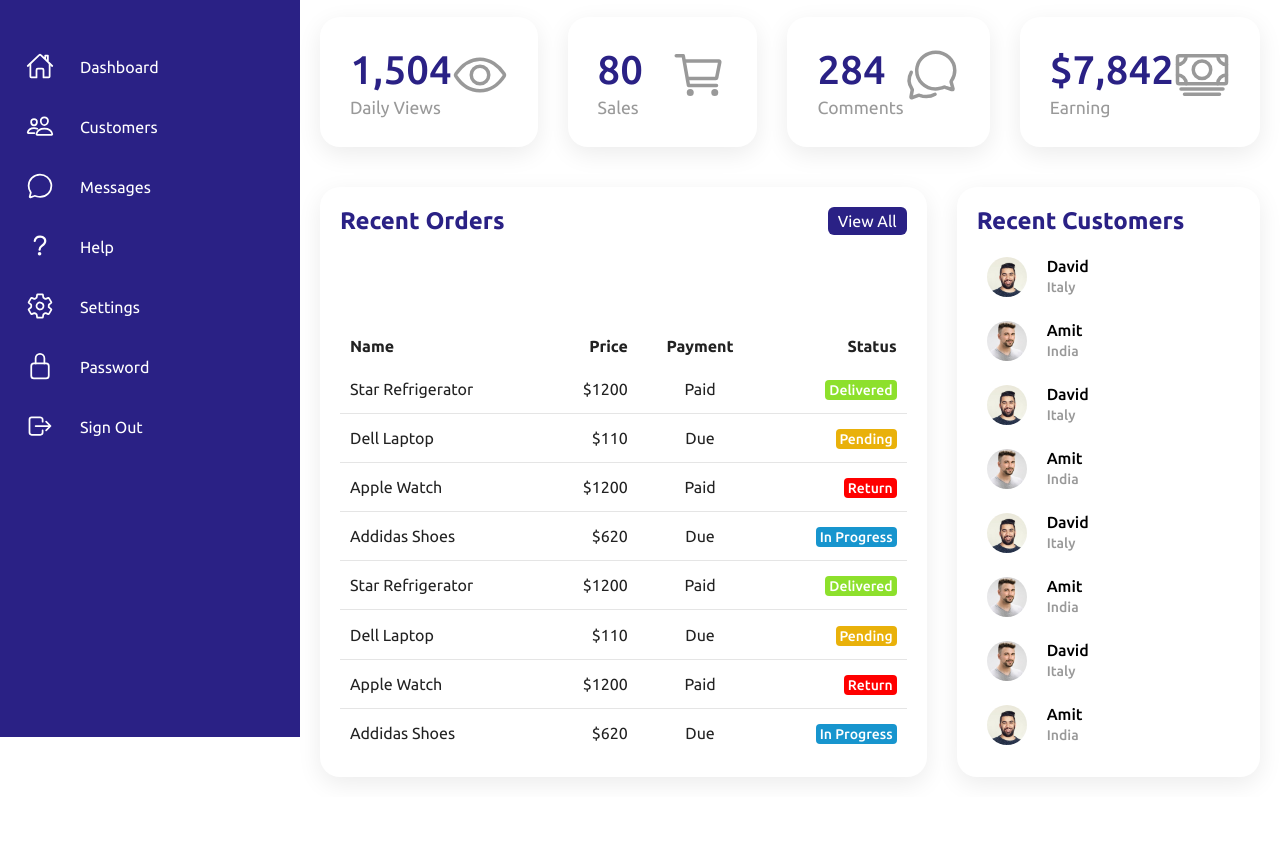
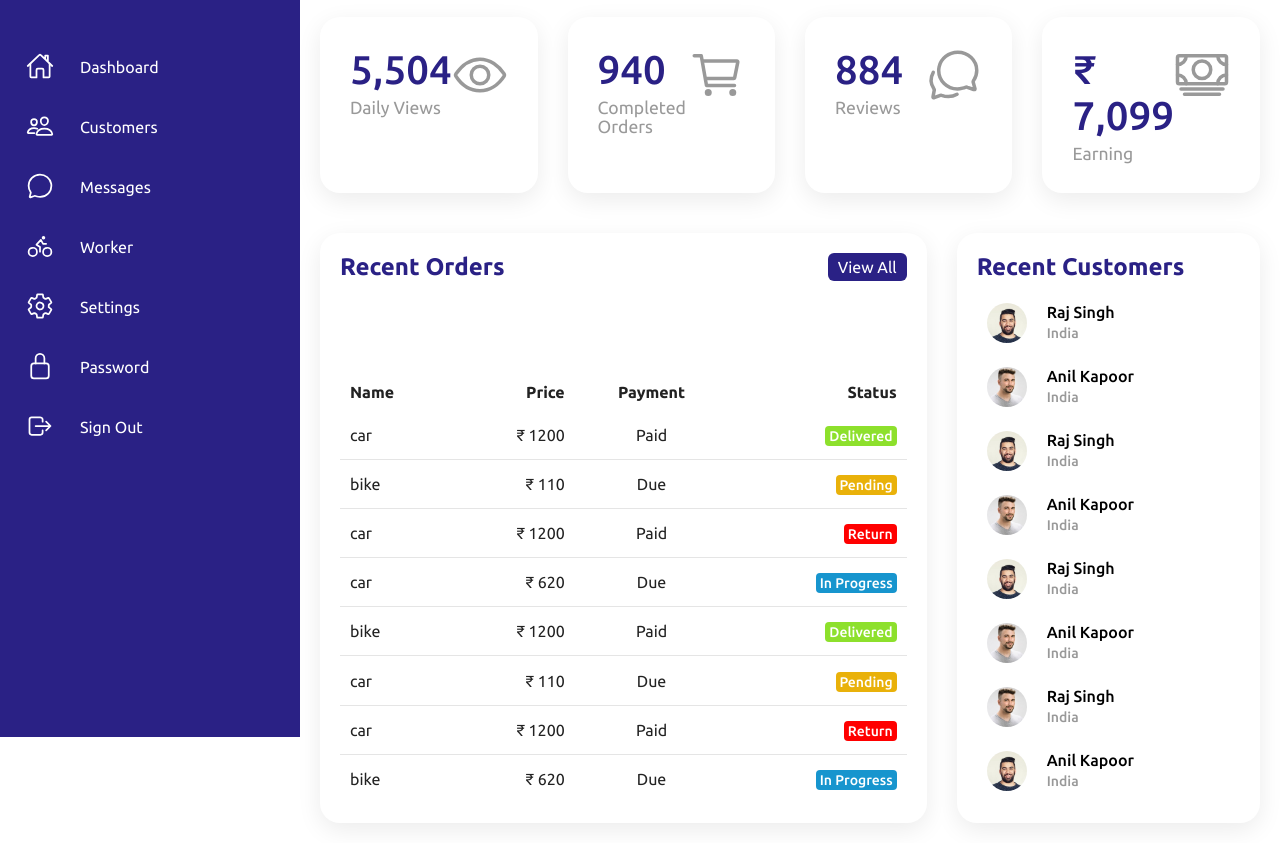
Before and after one commit to mashkoor098/admin_panel, a plain HTML site: page index.html in a window 1280 px wide. Shown: the part 63-906 px from the top of the page. Before the commit the page ends 860 px from the top, so only its background shows below. Drawn offline with nearby package versions, Linux system fonts and the light colour scheme.

Commit message:
Update index.html

```diff
--- a/index.html
+++ b/index.html
@@ -5,7 +5,7 @@
     <meta charset="UTF-8">
     <meta http-equiv="X-UA-Compatible" content="IE=edge">
     <meta name="viewport" content="width=device-width, initial-scale=1.0">
-    <title>Responsive Admin Dashboard | Korsat X Parmaga</title>
+    <title>Responsive Admin Dashboard | by Mashkoor</title>
     <!-- ======= Styles ====== -->
     <link rel="stylesheet" href="assets/css/style.css">
 </head>
@@ -25,7 +25,7 @@
                 </li>
 
                 <li>
-                    <a href="#">
+                    <a href="index.html">
                         <span class="icon">
                             <ion-icon name="home-outline"></ion-icon>
                         </span>
@@ -43,7 +43,7 @@
                 </li>
 
                 <li>
-                    <a href="#">
+                    <a href="message.html">
                         <span class="icon">
                             <ion-icon name="chatbubble-outline"></ion-icon>
                         </span>
@@ -52,16 +52,16 @@
                 </li>
 
                 <li>
-                    <a href="#">
+                    <a href="worker.html">
                         <span class="icon">
-                            <ion-icon name="help-outline"></ion-icon>
+                            <ion-icon name="bicycle-outline"></ion-icon>
+
                         </span>
-                        <span class="title">Help</span>
+                        <span class="title">Worker</span>
                     </a>
                 </li>
-
                 <li>
-                    <a href="#">
+                    <a href="Setting.html">
                         <span class="icon">
                             <ion-icon name="settings-outline"></ion-icon>
                         </span>
@@ -70,7 +70,7 @@
                 </li>
 
                 <li>
-                    <a href="#">
+                    <a href="password.html">
                         <span class="icon">
                             <ion-icon name="lock-closed-outline"></ion-icon>
                         </span>
@@ -79,7 +79,7 @@
                 </li>
 
                 <li>
-                    <a href="#">
+                    <a href="">
                         <span class="icon">
                             <ion-icon name="log-out-outline"></ion-icon>
                         </span>
@@ -112,7 +112,7 @@
             <div class="cardBox">
                 <div class="card">
                     <div>
-                        <div class="numbers">1,504</div>
+                        <div class="numbers">5,504</div>
                         <div class="cardName">Daily Views</div>
                     </div>
 
@@ -123,8 +123,8 @@
 
                 <div class="card">
                     <div>
-                        <div class="numbers">80</div>
-                        <div class="cardName">Sales</div>
+                        <div class="numbers">940</div>
+                        <div class="cardName">Completed Orders</div>
                     </div>
 
                     <div class="iconBx">
@@ -134,8 +134,8 @@
 
                 <div class="card">
                     <div>
-                        <div class="numbers">284</div>
-                        <div class="cardName">Comments</div>
+                        <div class="numbers">884</div>
+                        <div class="cardName">Reviews</div>
                     </div>
 
                     <div class="iconBx">
@@ -145,7 +145,7 @@
 
                 <div class="card">
                     <div>
-                        <div class="numbers">$7,842</div>
+                        <div class="numbers">₹ 7,099</div>
                         <div class="cardName">Earning</div>
                     </div>
 
@@ -160,7 +160,7 @@
                 <div class="recentOrders">
                     <div class="cardHeader">
                         <h2>Recent Orders</h2>
-                        <a href="#" class="btn">View All</a>
+                        <a href="customer.html" class="btn">View All</a>
                     </div>
 
                     <table>
@@ -175,57 +175,57 @@
 
                         <tbody>
                             <tr>
-                                <td>Star Refrigerator</td>
-                                <td>$1200</td>
+                                <td>car</td>
+                                <td>₹ 1200</td>
                                 <td>Paid</td>
                                 <td><span class="status delivered">Delivered</span></td>
                             </tr>
 
                             <tr>
-                                <td>Dell Laptop</td>
-                                <td>$110</td>
+                                <td>bike</td>
+                                <td>₹ 110</td>
                                 <td>Due</td>
                                 <td><span class="status pending">Pending</span></td>
                             </tr>
 
                             <tr>
-                                <td>Apple Watch</td>
-                                <td>$1200</td>
+                                <td>car</td>
+                                <td>₹ 1200</td>
                                 <td>Paid</td>
                                 <td><span class="status return">Return</span></td>
                             </tr>
 
                             <tr>
-                                <td>Addidas Shoes</td>
-                                <td>$620</td>
+                                <td>car</td>
+                                <td>₹ 620</td>
                                 <td>Due</td>
                                 <td><span class="status inProgress">In Progress</span></td>
                             </tr>
 
                             <tr>
-                                <td>Star Refrigerator</td>
-                                <td>$1200</td>
+                                <td>bike</td>
+                                <td>₹ 1200</td>
                                 <td>Paid</td>
                                 <td><span class="status delivered">Delivered</span></td>
                             </tr>
 
                             <tr>
-                                <td>Dell Laptop</td>
-                                <td>$110</td>
+                                <td>car</td>
+                                <td>₹ 110</td>
                                 <td>Due</td>
                                 <td><span class="status pending">Pending</span></td>
                             </tr>
 
                             <tr>
-                                <td>Apple Watch</td>
-                                <td>$1200</td>
+                                <td>car</td>
+                                <td>₹ 1200</td>
                                 <td>Paid</td>
                                 <td><span class="status return">Return</span></td>
                             </tr>
 
                             <tr>
-                                <td>Addidas Shoes</td>
-                                <td>$620</td>
+                                <td>bike</td>
+                                <td>₹ 620</td>
                                 <td>Due</td>
                                 <td><span class="status inProgress">In Progress</span></td>
                             </tr>
@@ -245,7 +245,7 @@
                                 <div class="imgBx"><img src="assets/imgs/customer02.jpg" alt=""></div>
                             </td>
                             <td>
-                                <h4>David <br> <span>Italy</span></h4>
+                                <h4>Raj Singh <br> <span>India</span></h4>
                             </td>
                         </tr>
 
@@ -254,7 +254,7 @@
                                 <div class="imgBx"><img src="assets/imgs/customer01.jpg" alt=""></div>
                             </td>
                             <td>
-                                <h4>Amit <br> <span>India</span></h4>
+                                <h4>Anil Kapoor <br> <span>India</span></h4>
                             </td>
                         </tr>
 
@@ -263,7 +263,7 @@
                                 <div class="imgBx"><img src="assets/imgs/customer02.jpg" alt=""></div>
                             </td>
                             <td>
-                                <h4>David <br> <span>Italy</span></h4>
+                                <h4>Raj Singh <br> <span>India</span></h4>
                             </td>
                         </tr>
 
@@ -272,7 +272,7 @@
                                 <div class="imgBx"><img src="assets/imgs/customer01.jpg" alt=""></div>
                             </td>
                             <td>
-                                <h4>Amit <br> <span>India</span></h4>
+                                <h4>Anil Kapoor <br> <span>India</span></h4>
                             </td>
                         </tr>
 
@@ -281,7 +281,7 @@
                                 <div class="imgBx"><img src="assets/imgs/customer02.jpg" alt=""></div>
                             </td>
                             <td>
-                                <h4>David <br> <span>Italy</span></h4>
+                                <h4>Raj Singh <br> <span>India</span></h4>
                             </td>
                         </tr>
 
@@ -290,7 +290,7 @@
                                 <div class="imgBx"><img src="assets/imgs/customer01.jpg" alt=""></div>
                             </td>
                             <td>
-                                <h4>Amit <br> <span>India</span></h4>
+                                <h4>Anil Kapoor <br> <span>India</span></h4>
                             </td>
                         </tr>
 
@@ -299,7 +299,7 @@
                                 <div class="imgBx"><img src="assets/imgs/customer01.jpg" alt=""></div>
                             </td>
                             <td>
-                                <h4>David <br> <span>Italy</span></h4>
+                                <h4>Raj Singh <br> <span>India</span></h4>
                             </td>
                         </tr>
 
@@ -308,7 +308,7 @@
                                 <div class="imgBx"><img src="assets/imgs/customer02.jpg" alt=""></div>
                             </td>
                             <td>
-                                <h4>Amit <br> <span>India</span></h4>
+                                <h4>Anil Kapoor <br> <span>India</span></h4>
                             </td>
                         </tr>
                     </table>
```
